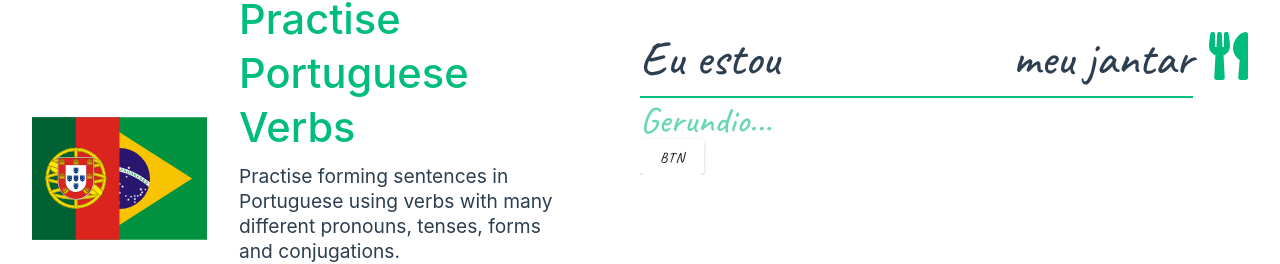
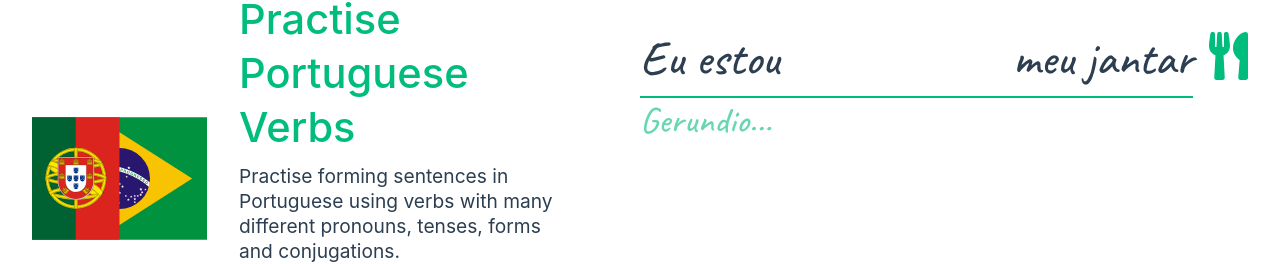
Before and after one commit to iantdwalker/PractisePortugueseVerbs, a Vue app: page /example in a window 1280 px wide. Shown: the part 222-486 px from the top of the page. Built offline with nearby package versions, Linux system fonts and the light colour scheme.

Commit message:
Removed the placeholder button

```diff
--- a/src/components/ExampleQuestion.vue
+++ b/src/components/ExampleQuestion.vue
@@ -26,7 +26,6 @@
           </template>
         </v-text-field>
       </v-form>
-      <v-btn>btn</v-btn>
     </v-responsive>
   </div>
 </template>
```
